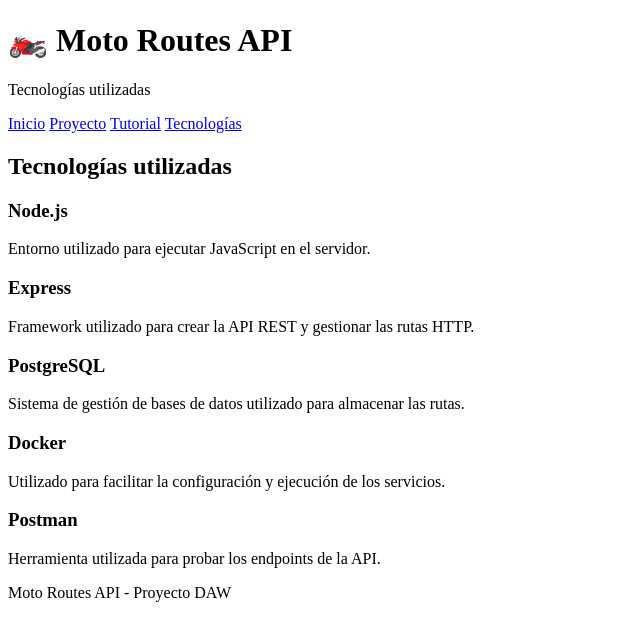
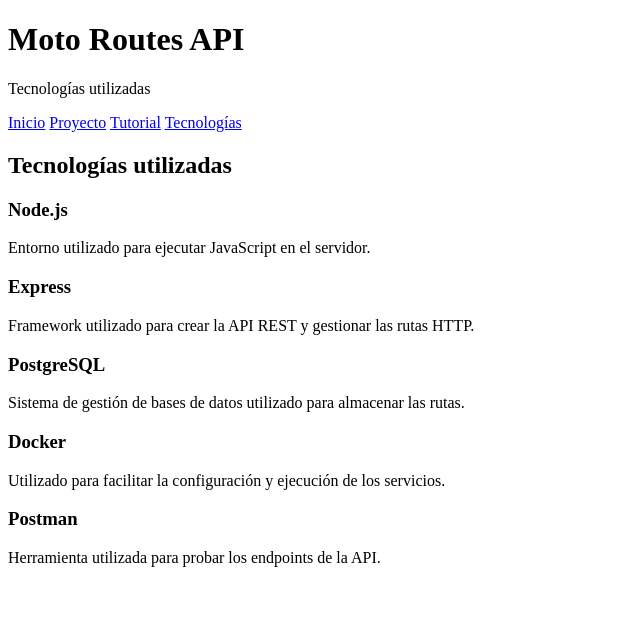
Before and after one commit to Imanol-Margarit/moto-api-routes, a plain HTML site: page tecnologias.html in a window 1280 px wide. Shown: the whole page, without its empty margins (0-640 px from the left). Drawn offline with Linux system fonts and the light colour scheme.

Commit message:
Modificar

```diff
--- a/tecnologias.html
+++ b/tecnologias.html
@@ -9,7 +9,7 @@
 <body>
 
     <header>
-        <h1>🏍️ Moto Routes API</h1>
+        <h1>Moto Routes API</h1>
         <p>Tecnologías utilizadas</p>
     </header>
 
@@ -66,16 +66,8 @@
                         de la API.
                     </p>
                 </article>
-
             </div>
-
         </section>
-
     </main>
-
-    <footer>
-        <p>Moto Routes API - Proyecto DAW</p>
-    </footer>
-
 </body>
 </html>
```
Also changed, not shown: index.html (+1 -5 lines), proyecto.html (+1 -5 lines), tutorial.html (+1 -6 lines).
